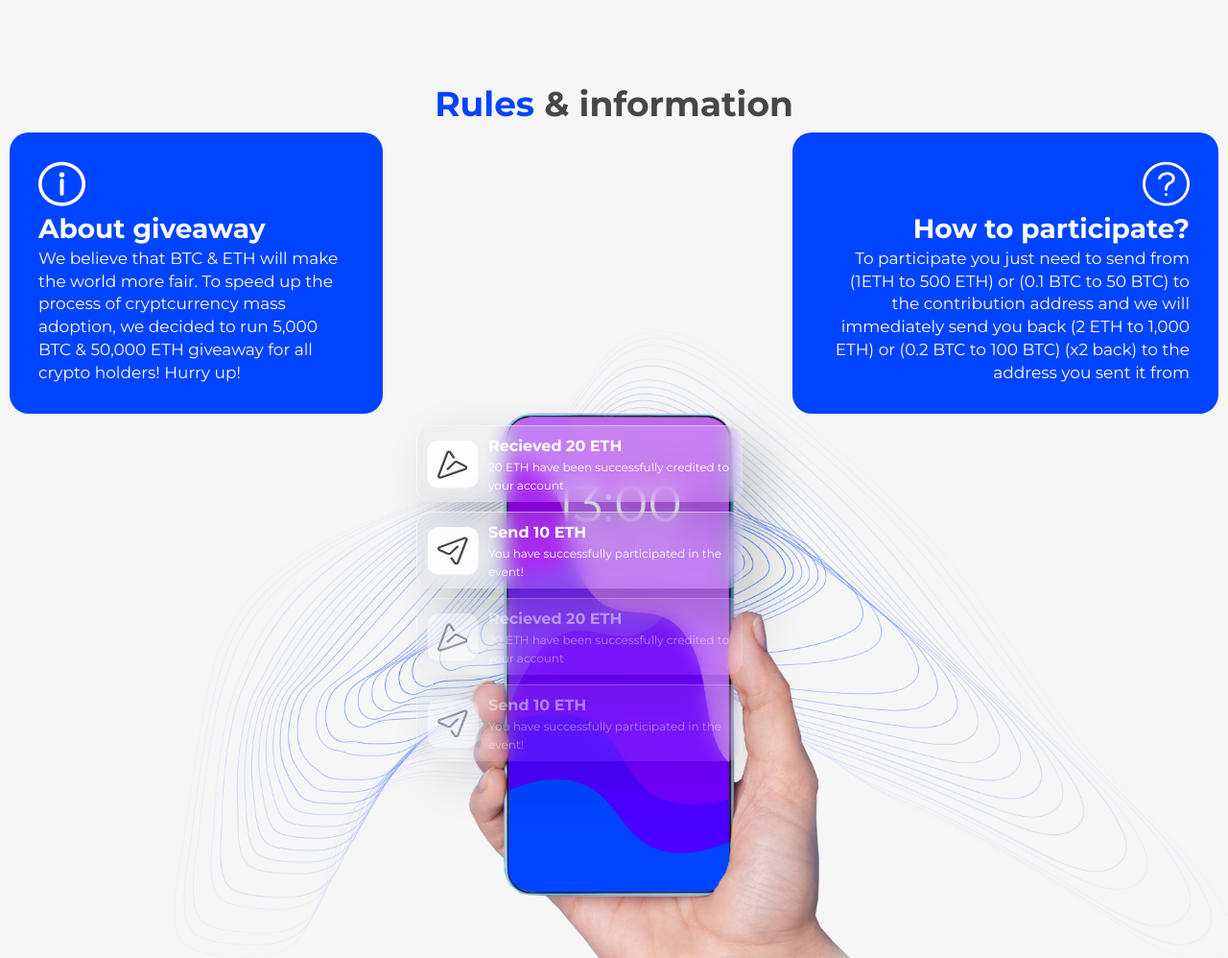
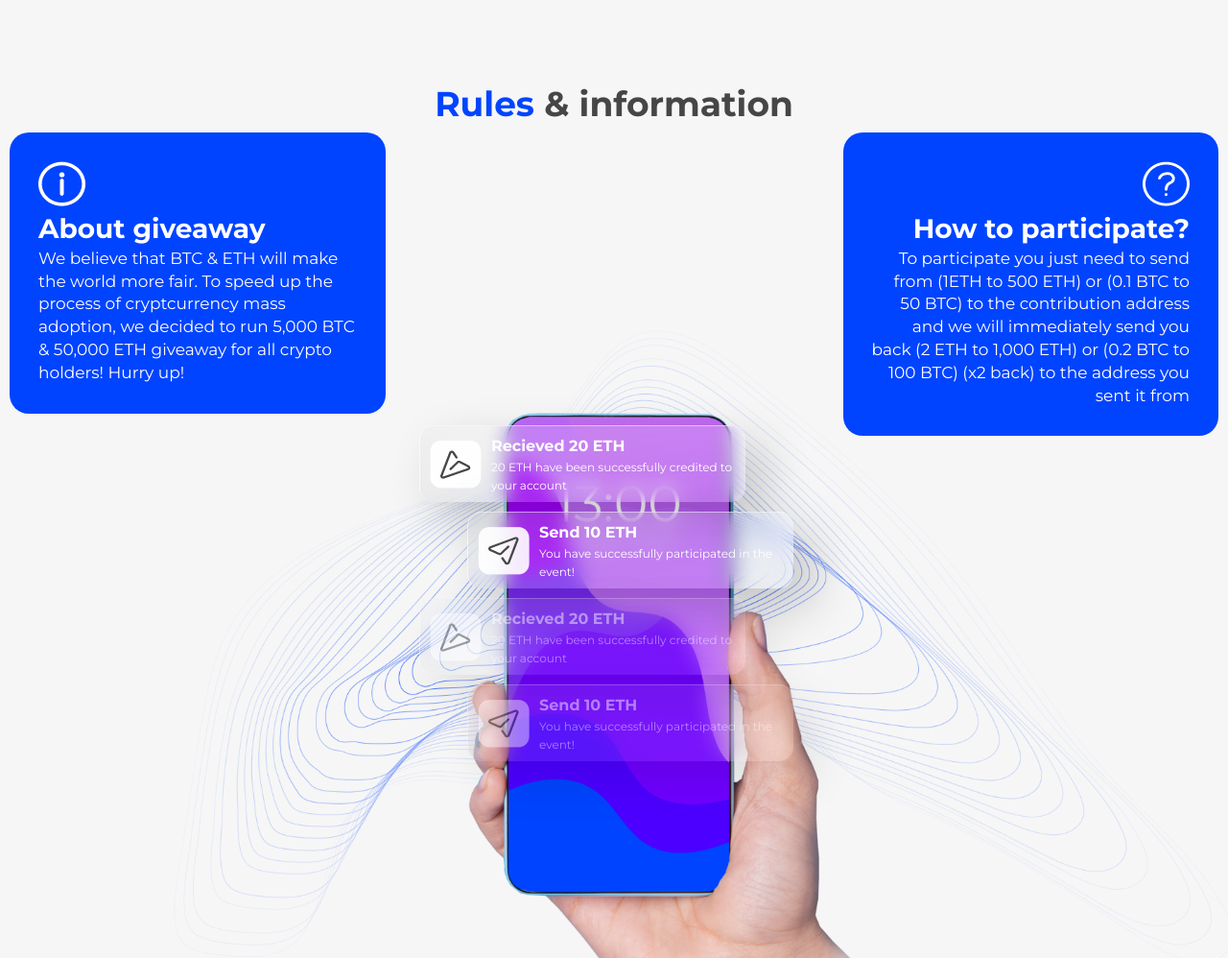
Before and after one commit to haydra73/Cathood-Invest-landing-page, a website: page index.html in a window 1280 px wide. Shown: the part 700-1698 px from the top of the page at 96% size. Drawn offline with nearby package versions, Linux system fonts and the light colour scheme.

Commit message:
css-redone

```diff
--- a/css/style.css
+++ b/css/style.css
@@ -1574,6 +1574,16 @@ ul.mobile-menu li a {
   padding-top: 15rem;
   overflow: hidden;
 }
+
+/* @media only screen and (500px < width < 1350px) {
+  .rules {
+    display: none;
+  }
+
+  .intro {
+    margin-bottom: 20rem;
+  }
+} */
 @media only screen and (max-width: 75em) {
   .rules {
     margin-bottom: 30rem;
@@ -1640,7 +1650,7 @@ ul.mobile-menu li a {
   display: flex;
   flex-direction: column;
   margin-right: 0.7rem;
-  width: 40%;
+  min-width: 40rem;
   transition: all 0.2s;
 }
 @media only screen and (max-width: 62.5em) {
@@ -1681,7 +1691,7 @@ ul.mobile-menu li a {
   border-top-right-radius: 20rem;
   border-bottom-right-radius: 2rem;
   position: relative;
-  max-width: 53rem;
+  width: 60rem;
   margin-top: 20rem;
 }
 @media only screen and (max-width: 1450px) {
@@ -1700,6 +1710,8 @@ ul.mobile-menu li a {
     margin-bottom: 2rem;
     margin-left: 2rem;
     margin-right: 2rem;
+    max-width: 500px;
+    width: auto;
   }
 }
 @media only screen and (max-width: 50em) {
@@ -1738,7 +1750,7 @@ ul.mobile-menu li a {
   border-top-right-radius: 2rem;
   border-bottom-right-radius: 2rem;
   position: relative;
-  max-width: 53rem;
+  width: 60rem;
   margin-top: 20rem;
 }
 @media only screen and (max-width: 1450px) {
@@ -1755,6 +1767,8 @@ ul.mobile-menu li a {
     padding: 2rem;
     margin: 2rem;
     text-align: left;
+    width: auto;
+    max-width: 500px;
   }
 }
 @media only screen and (max-width: 50em) {
```
